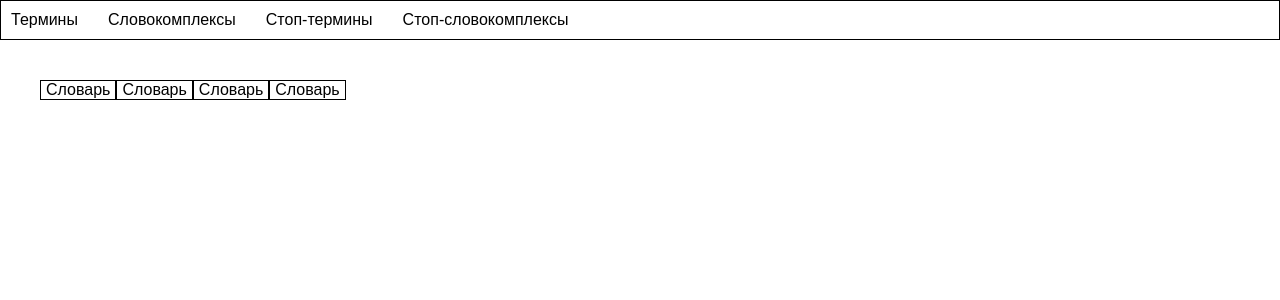
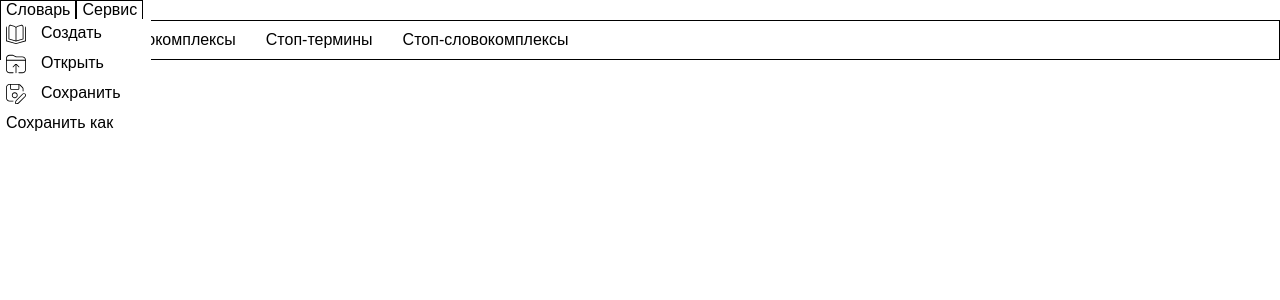
Before and after one commit to KLAN-DEVELOPER/KlanFrontSide, a Vue app: page / in a window 1280 px wide. Shown: the top 300 px of the page. Built offline with nearby package versions, Linux system fonts and the light colour scheme.

Commit message:
Created ApplicationMenu

```diff
--- a/src/UI/dropdowns/DropDown/DropDown.vue
+++ b/src/UI/dropdowns/DropDown/DropDown.vue
@@ -13,8 +13,8 @@ defineProps<ComponentData>()
 
 
 <template>
-    <div :class="$style.container">
-            <span :class="$style.title" @mouseenter="showList">{{title}}</span>
+    <div :class="$style.container" @mouseenter="showList" @mouseleave="hideList">
+            <span :class="$style.title">{{title}}</span>
             <DropDownList v-if="isOpen" :list="list" @on-select="hideList"/>
     </div>
 </template>
--- /dev/null
+++ b/src/components/ApplicationMenu/ApplicationMenu.vue
@@ -0,0 +1,31 @@
+<script setup lang="ts">
+import DropDown from "../../UI/dropdowns/DropDown/DropDown.vue";
+import CreateIcon from "../../../public/assets/images/svgIcons/createIcon.svg";
+import OpenIcon from "../../../public/assets/images/svgIcons/openIcon.svg";
+import SaveIcon from "../../../public/assets/images/svgIcons/saveIcon.svg";
+
+const vocabularyOptions = [
+    {text: 'Создать', name: 'create', icon: CreateIcon},
+    {text: 'Открыть', name: 'open', icon: OpenIcon},
+    {text: 'Сохранить', name: 'save', icon: SaveIcon},
+    {text: 'Сохранить как', name: 'saveAs'},
+]
+const serviceOptions = [
+    {text: 'Обработать текст', name: 'analyze'},
+]
+
+</script>
+
+<template>
+    <div :class="$style.container">
+        <DropDown title="Словарь" :list="vocabularyOptions"/>
+        <DropDown title="Сервис"  :list="serviceOptions"/>
+    </div>
+</template>
+
+
+<style module lang="scss">
+.container {
+    display: flex;
+}
+</style>
--- a/src/layouts/DefaultLayout.vue
+++ b/src/layouts/DefaultLayout.vue
@@ -1,9 +1,11 @@
 <script setup lang="ts">
 import VocabularyNavigation from "../components/VocabularyNavigation/VocabularyNavigation.vue";
+import ApplicationMenu from "../components/ApplicationMenu/ApplicationMenu.vue";
 </script>
 
 <template>
     <main :class="$style.main">
+        <ApplicationMenu/>
         <VocabularyNavigation/>
         <div :class="$style.content">
             <slot/>
--- a/src/pages/HomePage.vue
+++ b/src/pages/HomePage.vue
@@ -1,24 +1,7 @@
 <script setup lang="ts">
-import DropDown from "../UI/dropdowns/DropDown/DropDown.vue";
-import CreateIcon from "../../public/assets/images/svgIcons/createIcon.svg"
-import OpenIcon from "../../public/assets/images/svgIcons/openIcon.svg"
-import SaveIcon from "../../public/assets/images/svgIcons/saveIcon.svg"
-const dropDownData = [
-    {text: 'Создать', name: 'create', icon: CreateIcon},
-    {text: 'Открыть', name: 'open', icon: OpenIcon},
-    {text: 'Сохранить', name: 'save', icon: SaveIcon},
-    {text: 'Сохранить как', name: 'saveAs'},
-]
-
 </script>
 
 <template>
-    <div style="display: flex">
-        <DropDown title="Словарь" :list="dropDownData"/>
-        <DropDown title="Словарь" :list="dropDownData"/>
-        <DropDown title="Словарь" :list="dropDownData"/>
-        <DropDown title="Словарь" :list="dropDownData"/>
-    </div>
 </template>
 
 <style module lang="scss"></style>
```
